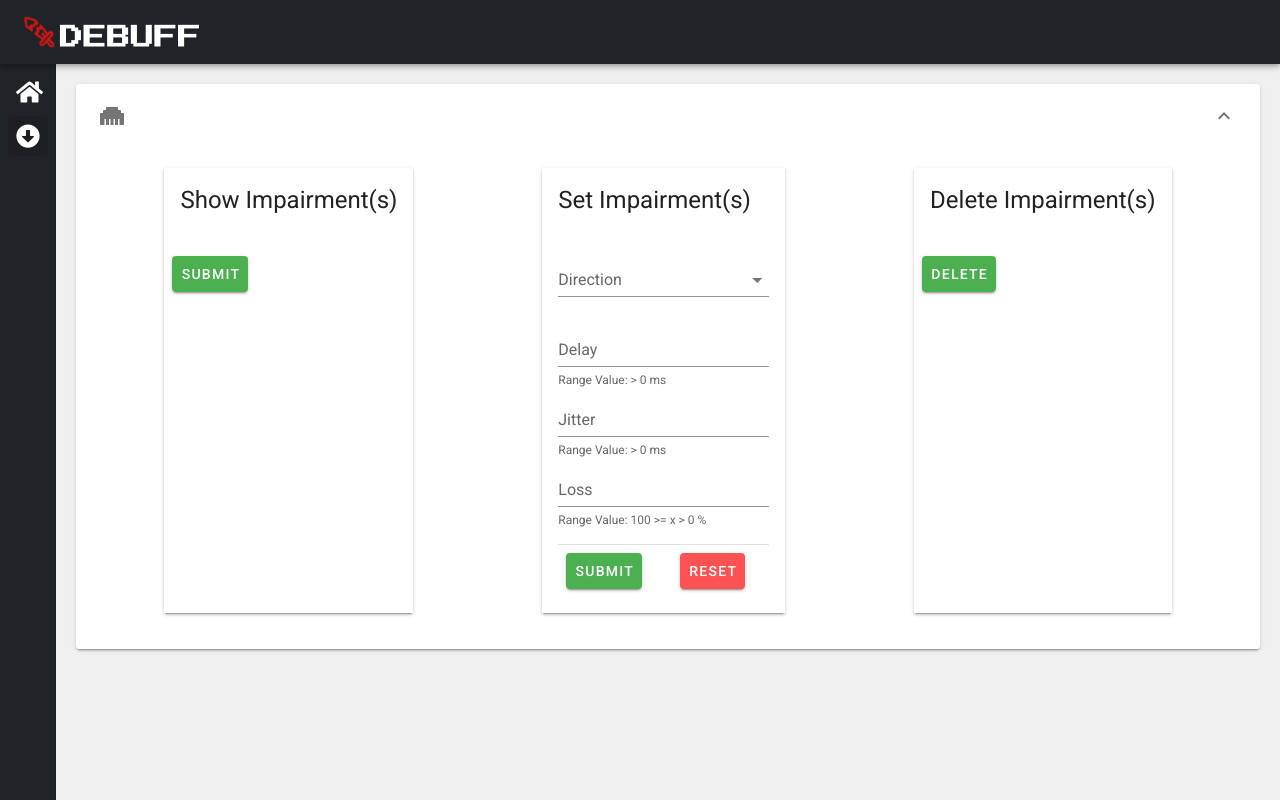
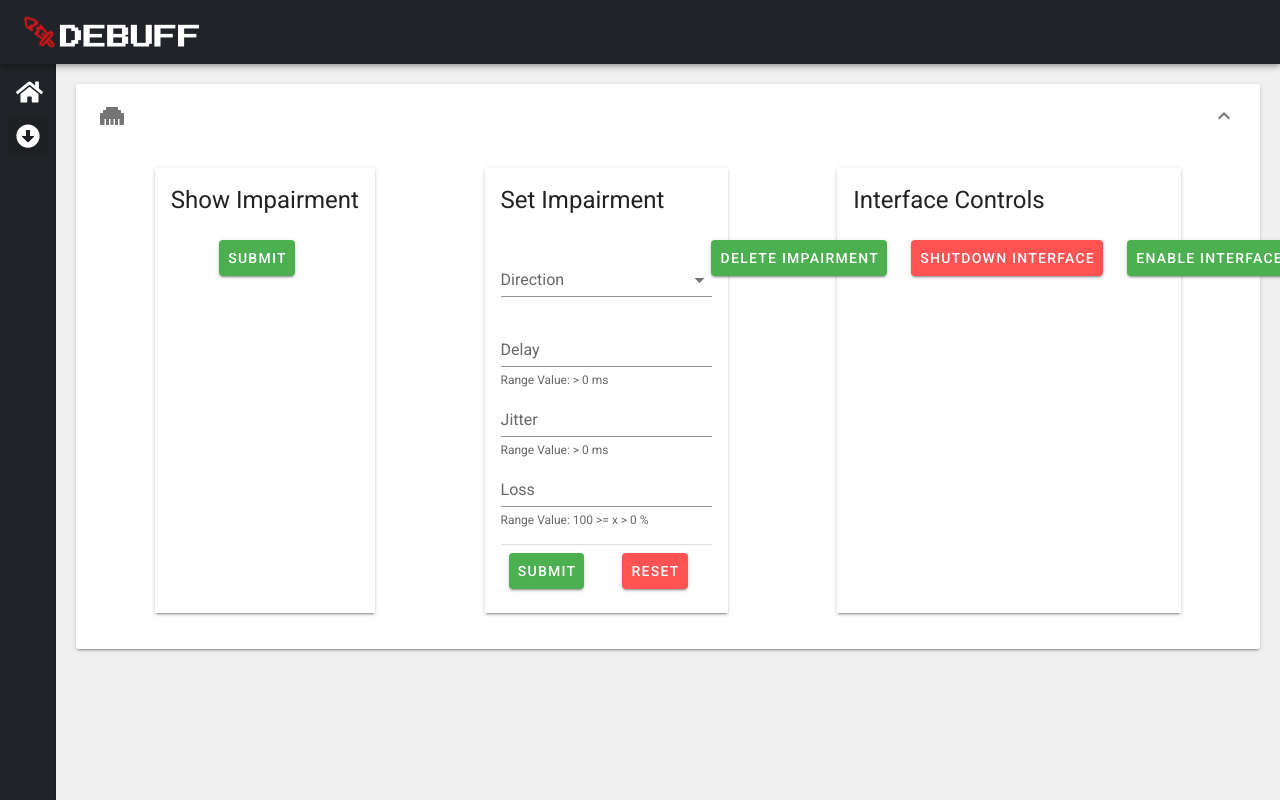
Before and after one commit to mike-pfeiffer/debuff, a Vue app in the folder frontend/debuff/: page /#/impairments in a window 1280 px wide. Both pictures are taken after a click on the button 668 px from the left and 112 px from the top of the page. Built offline with nearby package versions, Linux system fonts and the light colour scheme; no server answers.

Commit message:
saves new buttons

```diff
--- a/frontend/debuff/src/components/ImpairmentPanels/InterfaceImpairmentForm.vue
+++ b/frontend/debuff/src/components/ImpairmentPanels/InterfaceImpairmentForm.vue
@@ -8,12 +8,9 @@
         tile
         >
         <v-card-title class="text-h5">
-          Show Impairment(s)
+          Show Impairment
         </v-card-title>
-          <v-card-text>
-            {{ impairmentStatus }}
-          </v-card-text>
-          <v-card-actions>
+          <v-card-actions class="justify-center">
             <v-btn
                 :disabled="!valid"
                 color="success"
@@ -23,6 +20,9 @@
               Submit
             </v-btn>
           </v-card-actions>
+          <v-card-text>
+            {{ impairmentStatus }}
+          </v-card-text>
       </v-card>
 
       <v-card
@@ -31,7 +31,7 @@
         tile
         >
         <v-card-title class="text-h5">
-          Set Impairment(s)
+          Set Impairment
         </v-card-title>
         <v-form
             ref="form"
@@ -98,18 +98,32 @@
         tile
         >
         <v-card-title class="text-h5">
-          Delete Impairment(s)
+          Interface Controls
         </v-card-title>
-          <v-card-text>
-          </v-card-text>
-          <v-card-actions>
+          <v-card-actions class="justify-center">
             <v-btn
                 :disabled="!valid"
                 color="success"
                 class="mr-4"
                 @click="deleteImpairment()"
             >
-              Delete
+              Delete Impairment
+            </v-btn>
+            <v-btn
+                :disabled="!valid"
+                color="error"
+                class="mr-4"
+                @click="deleteImpairment()"
+            >
+              Shutdown Interface
+            </v-btn>
+            <v-btn
+                :disabled="!valid"
+                color="success"
+                class="mr-4"
+                @click="deleteImpairment()"
+            >
+              Enable Interface
             </v-btn>
           </v-card-actions>
       </v-card>
@@ -164,7 +178,7 @@ export default {
           '?interface=' + this.interface_name
         )
         .then(
-          response => (this.impairmentStatus = response.data)
+          response => (this.impairmentStatus = response.data[this.interface_name])
         );
     },
     deleteImpairment () {
```
